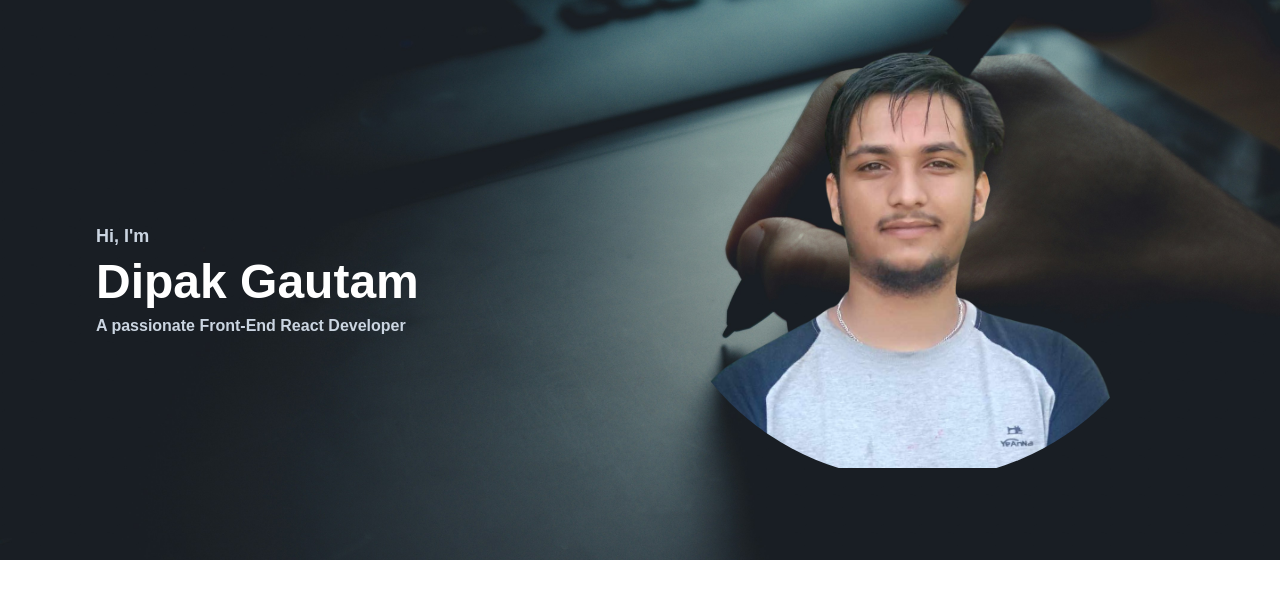
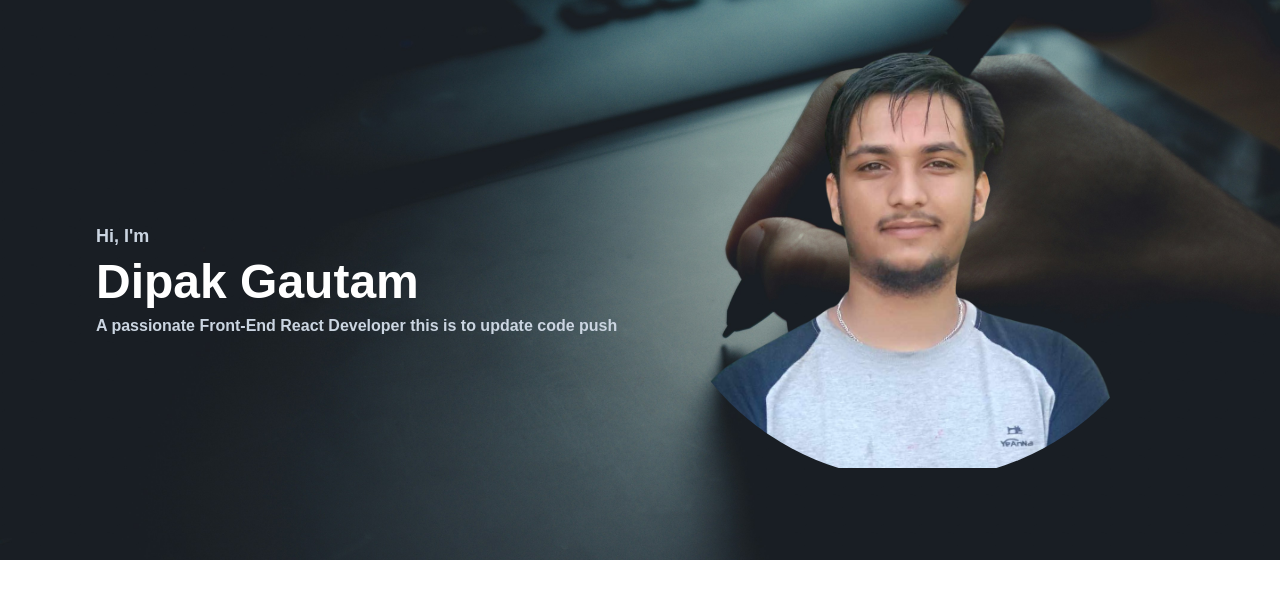
Before and after one commit to Dipak-Gautam/New-Portfolio, a React (Vite) app: page / in a window 1280 px wide. Shown: the top 598 px of the page. Built offline with nearby package versions, Linux system fonts and the light colour scheme; a web font is replaced by a local one.

Commit message:
Update App to make commit

```diff
--- a/src/App.tsx
+++ b/src/App.tsx
@@ -16,7 +16,7 @@ function App() {
               Dipak Gautam
             </p>
             <p className=" text-base text-slate-300 font-heebo font-semibold">
-              A passionate Front-End React Developer
+              A passionate Front-End React Developer this is to update code push
             </p>
           </div>
           <div className="h-full">
```
